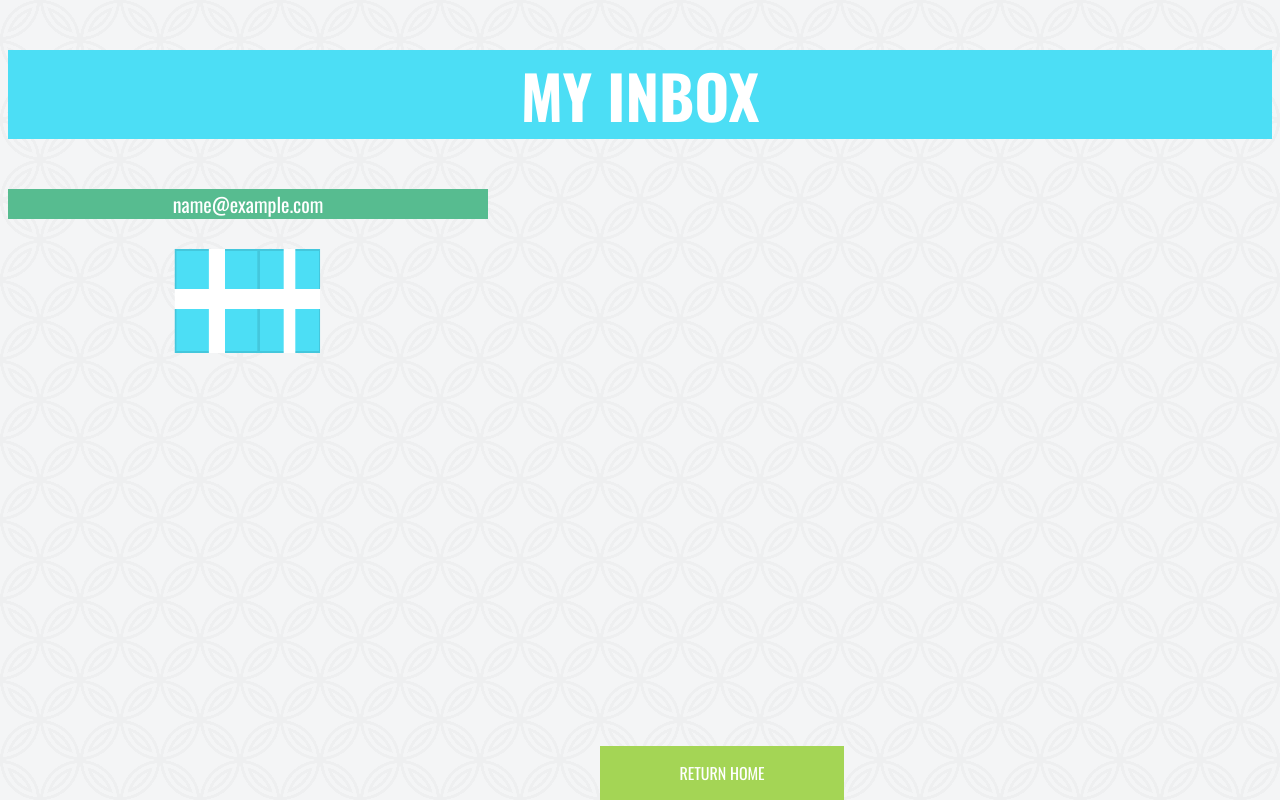
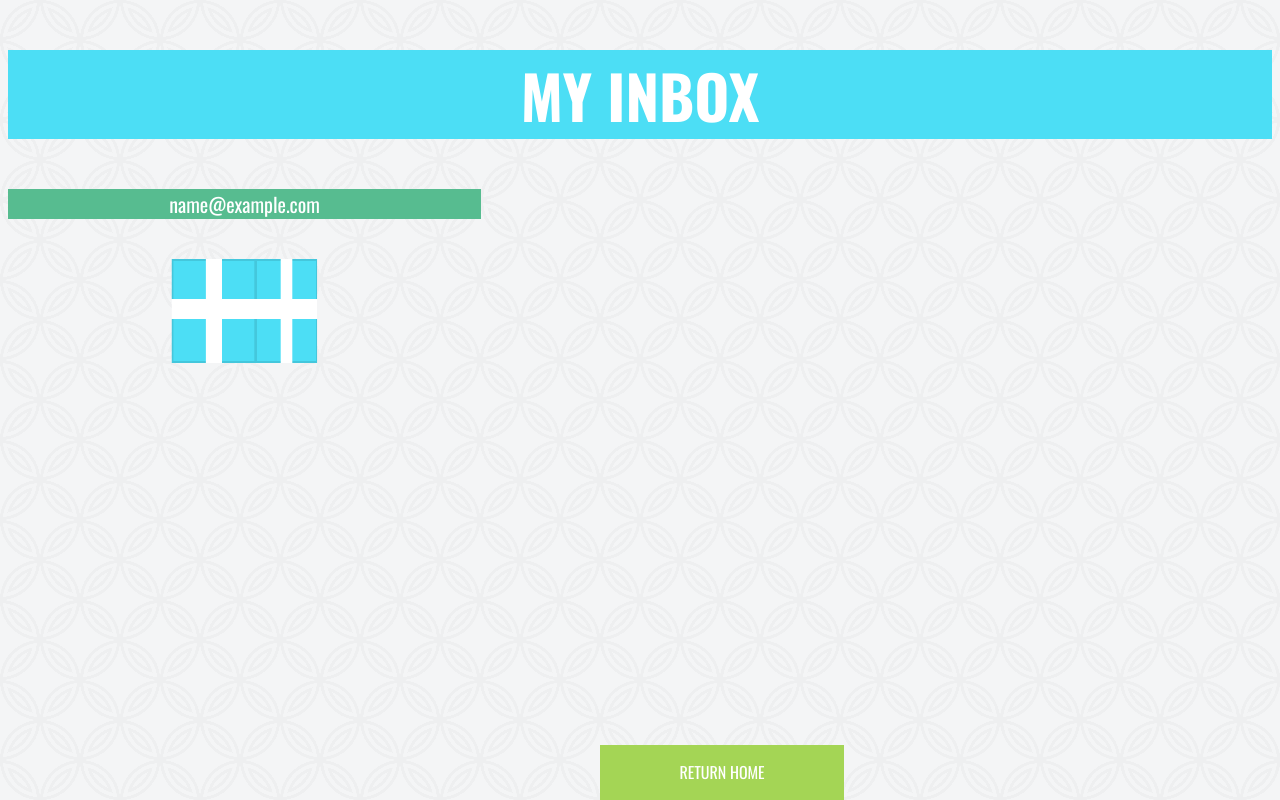
Before and after one commit to mgamino/care-package, a Django app: template templates/inbox.html in a window 1280 px wide. Run offline with Django 3.2, Linux system fonts and the light colour scheme; the template is opened without the code that fills it: most values are stand-ins (such as "Sample title", 1, 10 or a date in 2020); some libraries are stand-ins or nearby versions.

Commit message:
box spacing

```diff
--- a/stylesheets/box.css
+++ b/stylesheets/box.css
@@ -1,7 +1,7 @@
 .wrap {
 	perspective: 800px;
 	perspective-origin: 50% 100px;
-  margin-top: 30px;
+  margin-top: 40px;
 }
 .cube {
 	position: relative;
--- a/stylesheets/inbox.css
+++ b/stylesheets/inbox.css
@@ -3,12 +3,13 @@
   font-family: 'Oswald', sans-serif;
   font-size: 20px;
   color: white;
-  width: 480px;
+  width: 473px;
   height: 30px;
   background-color: #57BC90;
 }
 div.message{
   float:left;
+  height: 200px;
 }
 
 div.messagecontent {
@@ -47,8 +48,9 @@
   font-family: 'Oswald', sans-serif;
   bottom: 0;
   left: 600px;
+  height: 25px;
   margin: auto;
-  position: absolute;
+  position: fixed;
 }
 
 .textbox {
--- a/templates/inbox.html
+++ b/templates/inbox.html
@@ -33,10 +33,7 @@
           </div>
           <!-- <br>
           <div class="messagecontent"><center>NAME</center></div> -->
-    <br>
-    <br>
-    <br>
-<a href="/" id = "return" class="rbutton"> RETURN HOME </a>
+ <a href="/" id = "return" class="rbutton"> RETURN HOME </a>
 
   </body>
 </html>
```
